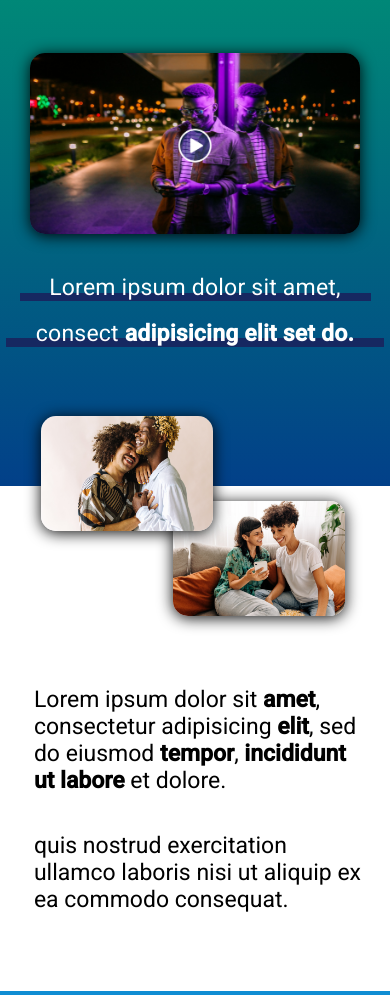
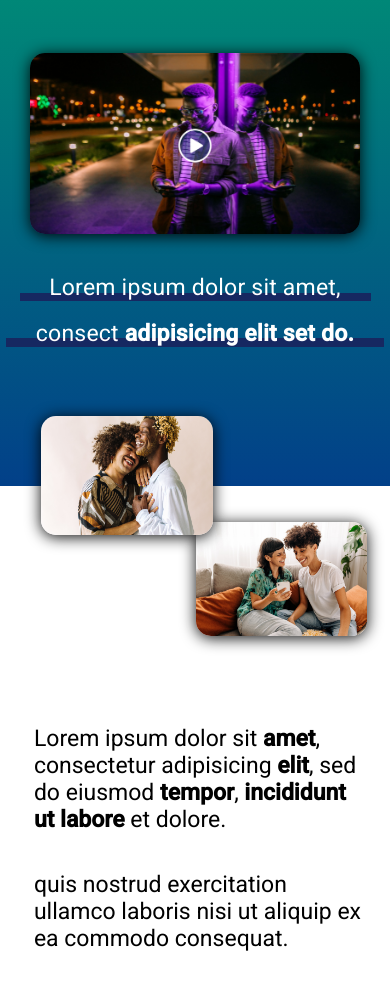
Before and after one commit to devMatheus20/brand-page, a plain HTML site: page index.html in a window 390 px wide. Shown: the part 105-1100 px from the top of the page. Drawn offline with Linux system fonts and the light colour scheme.

Commit message:
update style.css

```diff
--- a/assets/style/style.css
+++ b/assets/style/style.css
@@ -87,13 +87,6 @@ nav {
     box-shadow: 0px 2px 15px 0px rgba(0,0,0,0.96);
 }
 
-.button-play {
-    width: 10%;
-    position: relative;
-    bottom: 250px;
-    cursor: pointer;
-}
-
 .container-paragraphs {
     margin-top: 40px;
     text-align: center;
@@ -152,17 +145,17 @@ nav {
     max-width: 330px;
     min-width: 330px;
     font-size: calc(1rem + 1vw);
-    margin-top: 100px;
+    margin-top: 80px;
 }
 
 .paragraph-mid-1 {
     margin-bottom: 38px;
 }
 
-
 .cards {
     display: flex;
     width: 100%;
+    height: 60%;
     position: relative;
     right: 10px;
 }
@@ -176,14 +169,15 @@ nav {
 
 .card-1 img {
     width: 100%;
+    height: 100%;
     border-radius: 15px;
     box-shadow: 0px 2px 15px 0px rgba(0,0,0,0.96);
 }
 
 .card-2 {
     position: relative;
-    top: 15px;
-    right: 40px;
+    top: 65%;
+    right: 5%;
     width: 50%;
     width: 50%;
     z-index: 1;
@@ -191,6 +185,7 @@ nav {
 
 .card-2 img {
     width: 100%;
+    height: 100%;
     border-radius: 15px;
     box-shadow: 0px 2px 15px 0px rgba(0,0,0,0.96);
 }
@@ -308,7 +303,7 @@ nav {
 @media(max-width: 1050px) {
     .container-mid {
         flex-direction: column-reverse;
-        gap: 30px;
+        gap: 90px;
     }
 
     .container-article-mid {
@@ -320,7 +315,6 @@ nav {
 
     .article-mid {
         margin-right: 0;
-        margin-top: 15%;
         max-width: 90%;
     }
 
@@ -328,6 +322,10 @@ nav {
         margin-left: 3%;
     }
 
+    .card-2 {
+        position: absolute;
+        top: 40%;
+    }
 
     .card-bottom {
         flex-direction: column;
@@ -340,7 +338,6 @@ nav {
     }
 
     .card-img img{
-        height: 100%;
         border-radius: 1rem 1rem  0 0;
     }
 
@@ -348,7 +345,6 @@ nav {
         justify-content: center;
         padding: 30px 20px;
         width: 100%;
-        height: 100%;
         align-items: center;
     }
 
@@ -450,6 +446,12 @@ nav {
 
 }
 
+@media(max-width: 570px){
+    .container-mid {
+        gap: 40px;
+    }
+}
+
 @media(max-width:500px) {
     .title-bottom h2 {
         font-size: 27px;
@@ -458,6 +460,10 @@ nav {
     .paragraph-two img {
         bottom: 12px;
         right: 10px;
+    }
+
+    .card-2 {
+        top: 30%;
     }
 }
 
@@ -485,6 +491,16 @@ nav {
     }
 }
 
+@media(max-width: 370px) {
+    .container-mid {
+        gap: 0px;
+    }
+
+    .card-2 {
+        top: 10%;
+    }
+}
+
 @media(max-width: 330px) {
     .paragraph-1 p, .paragraph-2 p{
         font-size: 20px;
```
